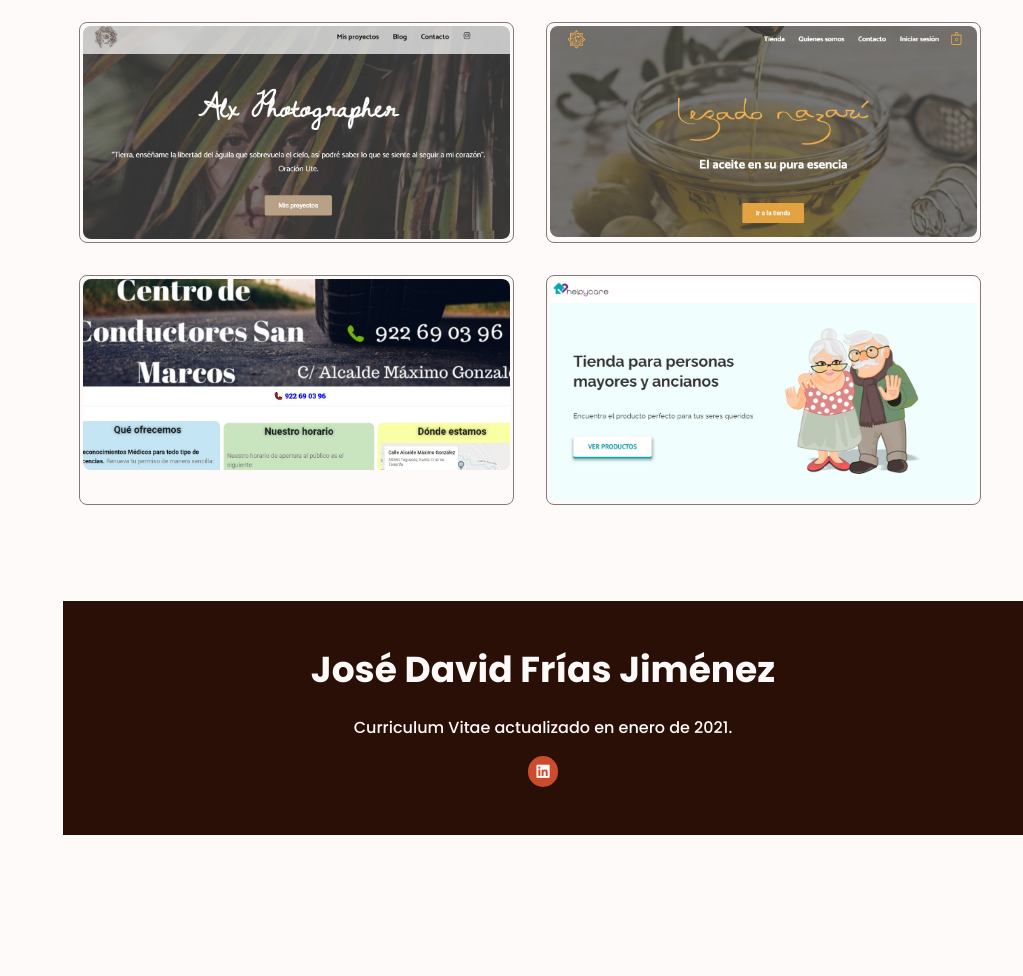
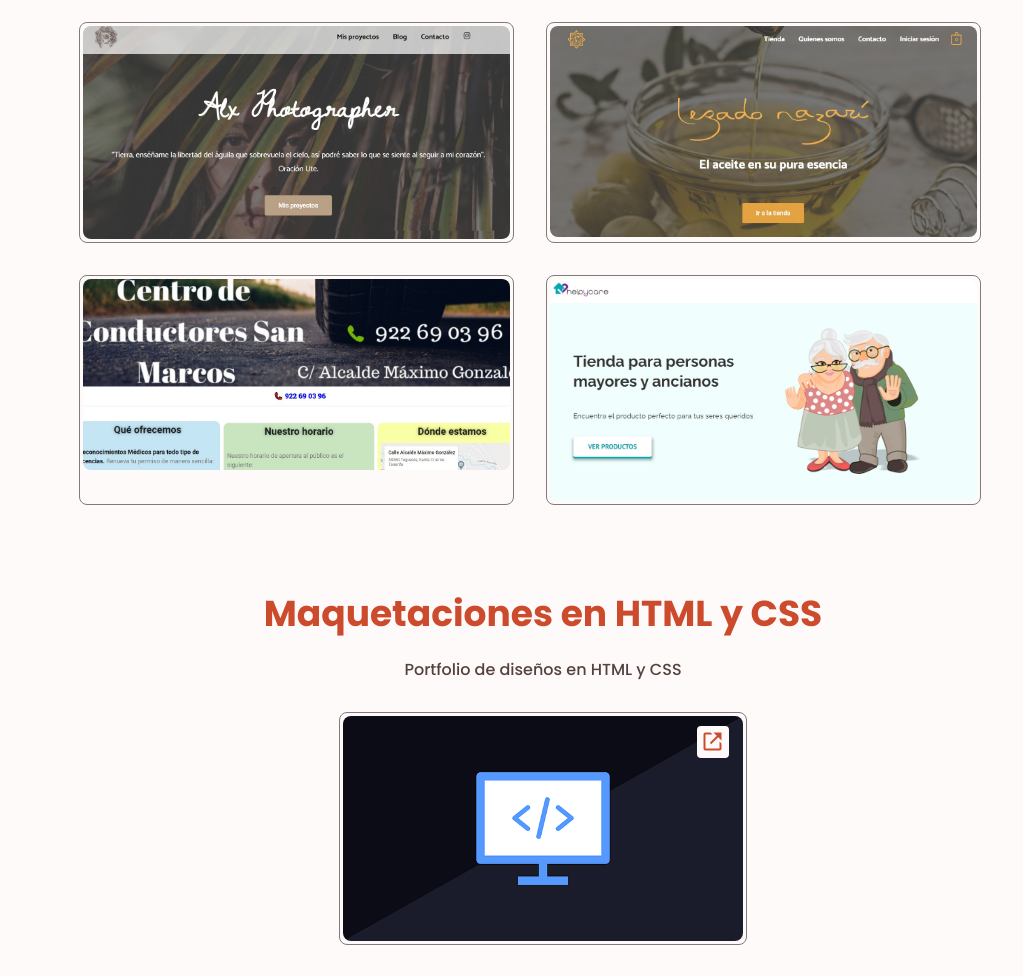
Before and after one commit to jdfj94/CV, a PHP site: page / in a window 1280 px wide. Shown: the part 2560-3536 px from the top of the page, without its empty margins (257-1280 px from the left). Before the commit the page ends 3395 px from the top, so only its background shows below. Run offline with PHP 8.4, Linux system fonts and the light colour scheme.

Commit message:
Cambios en index php

```diff
--- a/index.php
+++ b/index.php
@@ -49,7 +49,7 @@
 
 
         <!------- HOME -------->
-        <section class="home" id="principal"></section>
+        <section class="home" id="principal">
         <div class="home__container bd-grid">
             <div class="home__data">
                 <div class="home__img">
@@ -89,6 +89,7 @@
                 </div>
             </div>
         </div>
+    </section>
 
         <!------- EXPERIENCIA -------->
         <section class="experiencia section" id="experiencia">
@@ -250,8 +251,8 @@
 
                 <a href="https://www.reconocimientostegueste.com/" target="blank"><div class="trabajos__data">
                     <span class="trabajos__titulo">Centro de reconocimientos</span>
-                    <span class="trabajos__descripcion">Rediseño de sitio web, alta de Google my
-                        Business y creación de campañas de Ads con altos retornos. </span>
+                    <span class="trabajos__descripcion">Diseño web, alta en Google my
+                        Business y campañas de Ads rentables. </span>
                     <i class='bx bx-link-alt trabajos__link'></i>
                     </div>
                 </a>
@@ -269,6 +270,32 @@
                 </a>
             </div>
             </div>
+
+        </section>
+
+        <!------- MAQUETACIONES -------->
+
+        <section class="section maquetaciones">
+            <h2 class="section-title">Maquetaciones en HTML y CSS</h2>
+
+            <p class="texto-maquetaciones">Portfolio de diseños en HTML y CSS</p>
+
+            <div class="maquetaciones__container bd-grid">
+
+                <div class="maquetaciones__img">
+                    <div class="div-img-maquetaciones">
+                    <img src="Imágenes de prueba/foto-maquetaciones.jpg" alt="Proyecto alex photographer">
+
+
+                    <a href="https://www.alxphotographer.com/" target="blank">
+                        <div class="maquetaciones__data">
+                            <i class='bx bx-link-external maquetaciones__link'></i>
+                        </div>
+                    </div>
+                    </a>
+                </div>
+            </div>
+
 
         </section>
 
```
